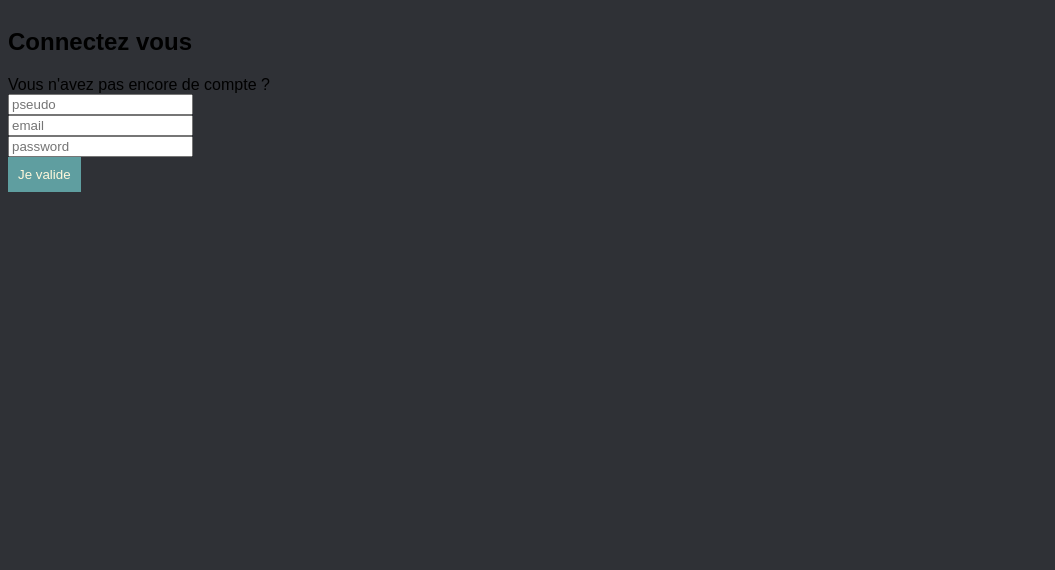
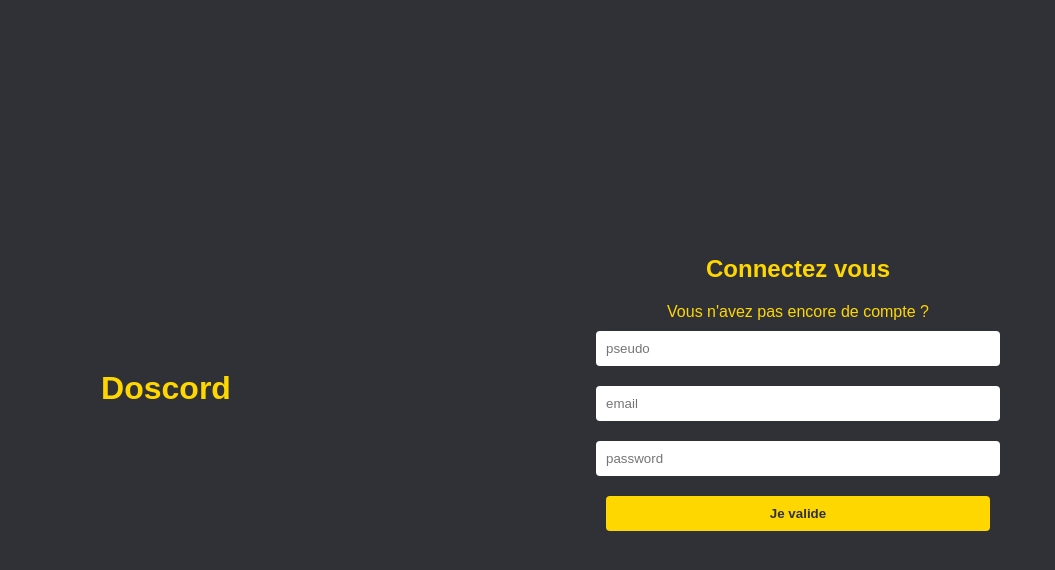
Before and after one commit to newtlouis/chat-discord-socket, a website: page login.html in a window 1280 px wide. Shown: the whole page, without its empty margins (0-1055 px from the left). Drawn offline with Linux system fonts and the light colour scheme.

Commit message:
CSS login

```diff
--- a/login.html
+++ b/login.html
@@ -1,18 +1,20 @@
 <!DOCTYPE html>
 <html lang="fr">
+
 <head>
     <meta charset="UTF-8">
     <meta http-equiv="X-UA-Compatible" content="IE=edge">
     <meta name="viewport" content="width=device-width, initial-scale=1.0">
     <title>Doscord - connexion</title>
-    <link rel="stylesheet" href="css/style.css">
+    <link rel="stylesheet" href="css/login.css">
 
 </head>
+
 <body>
 
-    <form>
+    <h1>Doscord</h1>
 
-        <div class="form__login">
+    <form class="form__login">
         <div class="form__login__header">
             <h2>Connectez vous</h2>
             <a class="toSignup">Vous n'avez pas encore de compte ? </a>
@@ -35,11 +37,11 @@
             <input class="form__password__value" type="password" placeholder="password">
         </div>
         <button class="submit" type="submit">Je valide</button>
+    </form>
 
-        </div>
-    </form>
 
     <script src="js/login.js"></script>
 
 </body>
+
 </html>
--- /dev/null
+++ b/public/css/login.css
@@ -0,0 +1,38 @@
+body{
+    font-family: Arial, Helvetica, sans-serif;
+    background-color: #2f3136;
+    display: flex;
+    align-items: center;
+    height: 95vh;
+}
+
+h1{
+    color: gold;
+    flex: 1;
+    text-align: center;
+
+}
+
+.form__login{
+    flex: 3;
+    text-align: center;
+}
+
+.form__login__header{
+    color: gold;
+}
+
+input, button{
+    border-radius: 4px;
+    border-style: none;
+    margin: 10px;
+    padding: 10px;
+    width: 30vw;
+}
+
+button{
+    font-weight: bolder;
+    background-color: gold;
+    color: #2f3136;
+    cursor: pointer;
+}
--- a/public/css/style.css
+++ b/public/css/style.css
@@ -12,10 +12,20 @@ header{
 
 header h1{
     color: gold;
+    flex: 9;
 }
 
-header a{
-    color: gold;
+.deconnexion{
+    flex: 1;
+    font-weight: bolder;
+    background-color: gold;
+    color: #2f3136;
+    cursor: pointer;
+    border-radius: 4px;
+}
+
+.deconnexion a{
+    color: #2f3136;
     text-decoration: none;
 }
 
@@ -53,7 +63,7 @@ main{
 }
 
 #content{
-    height: 85vh;
+    height: 82vh;
     position: relative;
 }
 
```
Also changed, not shown: index.html (+3 -1 lines). Lines whose indentation alone changed are shown as unchanged.
